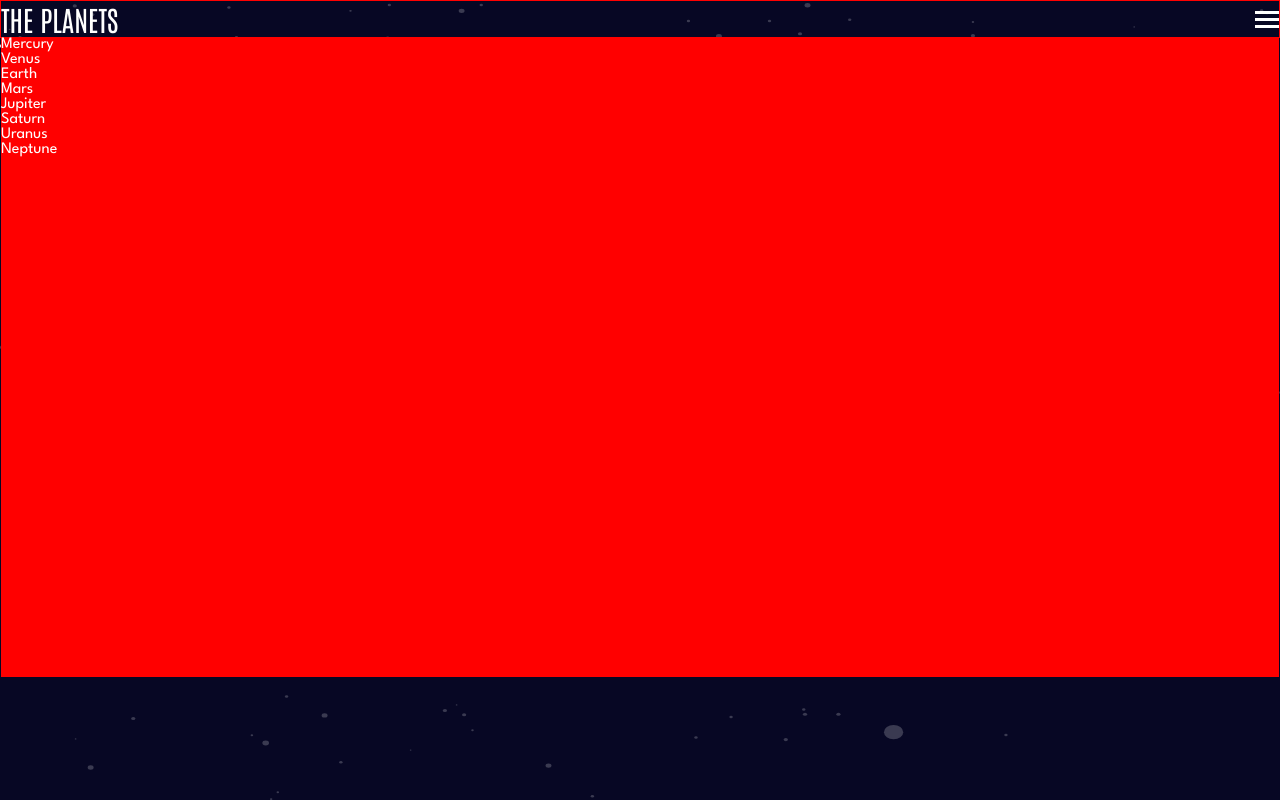
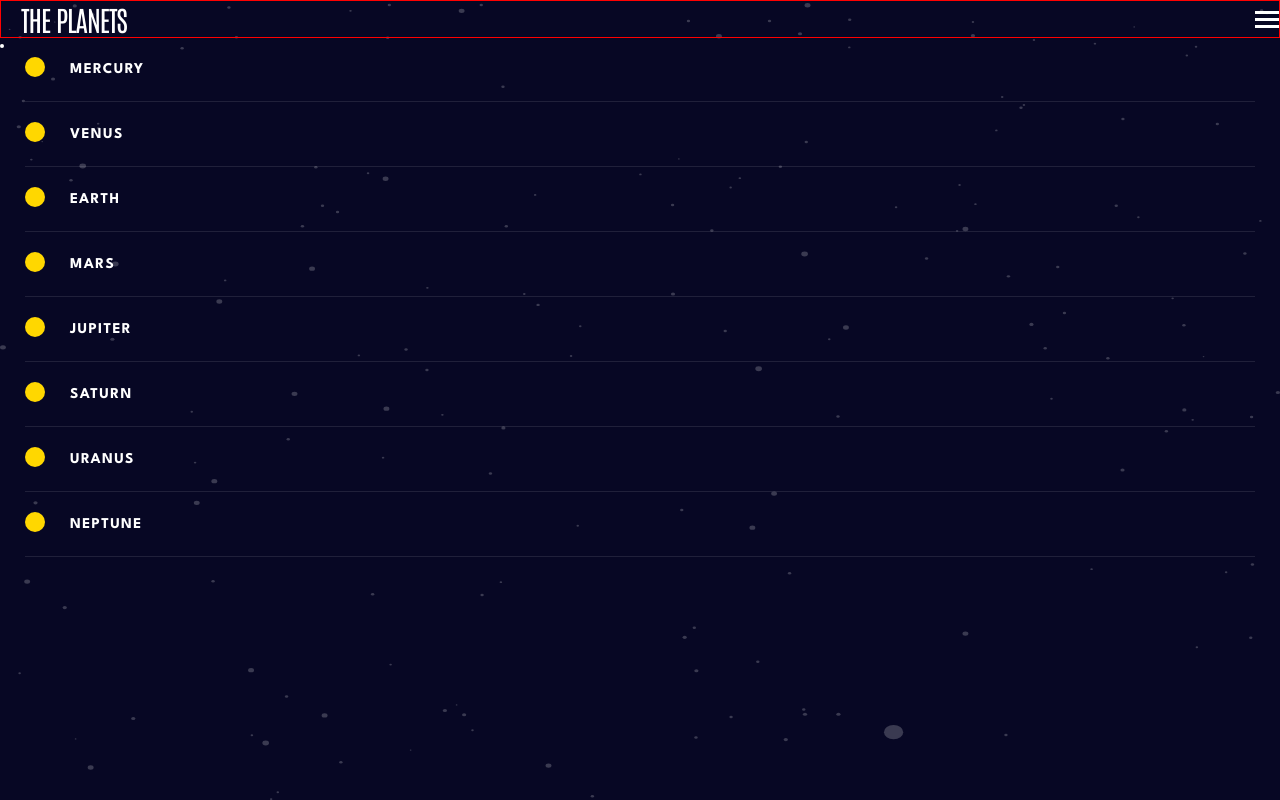
Before and after one commit to mrfinesse47/svelte-planets, a Svelte app: page / in a window 1280 px wide. Built offline with nearby package versions, Linux system fonts and the light colour scheme.

Commit message:
more small style changes to drop down menu

```diff
--- a/src/App.svelte
+++ b/src/App.svelte
@@ -5,6 +5,7 @@
 
   let planets = [];
   let isLoading = true;
+  let selecctedPlanetName = "Mercury";
 
   onMount(async () => {
     const res = await fetch(`./data.json`);
--- a/src/components/Header.svelte
+++ b/src/components/Header.svelte
@@ -30,6 +30,11 @@
   }
   h1 {
     color: #fff;
+    font-weight: 400;
     font-size: 1.75rem;
+    line-height: 2.25rem;
+    letter-spacing: -0.0656rem;
+    text-transform: uppercase;
+    margin-left: 1.25rem;
   }
 </style>
--- a/src/components/MenuList.svelte
+++ b/src/components/MenuList.svelte
@@ -2,10 +2,7 @@
   import MenuListItem from "./MenuListItem.svelte";
   export let planets;
 
-  //console.log(planets);
-  // import { slide } from 'svelte/transition';
-  //need to iterate over json file
-  //and seed the list by planet name
+  //import { slide } from 'svelte/transition';
   //then on click send and event to change the view of main to show a planet
 </script>
 
@@ -23,7 +20,6 @@
 <style>
   div {
     position: absolute;
-    background-color: red;
     padding: 0;
     margin: 0;
     width: 100%;
--- a/src/components/MenuListItem.svelte
+++ b/src/components/MenuListItem.svelte
@@ -2,6 +2,36 @@
   export let planet;
 </script>
 
-<li>{planet.name}</li>
+<li>
+  <div class="left-container">
+    <div class="planet-color-circle" />
+    <p>{planet.name}</p>
+  </div>
+</li>
 
-<style></style>
+<style>
+  .left-container {
+    display: flex;
+  }
+  li {
+    text-transform: uppercase;
+    margin: 1.25rem 1.5rem;
+    list-style: none;
+    padding-bottom: 19px;
+    border-bottom: 1px solid rgba(255, 255, 255, 0.1);
+  }
+  li p {
+    font-family: "League Spartan", sans-serif;
+    font-weight: 700;
+    font-size: 0.9375rem;
+    letter-spacing: 0.0852rem;
+    line-height: 1.5625rem;
+  }
+  .planet-color-circle {
+    width: 20px;
+    height: 20px;
+    background-color: gold;
+    border-radius: 50%;
+    margin-right: 25px;
+  }
+</style>
```
